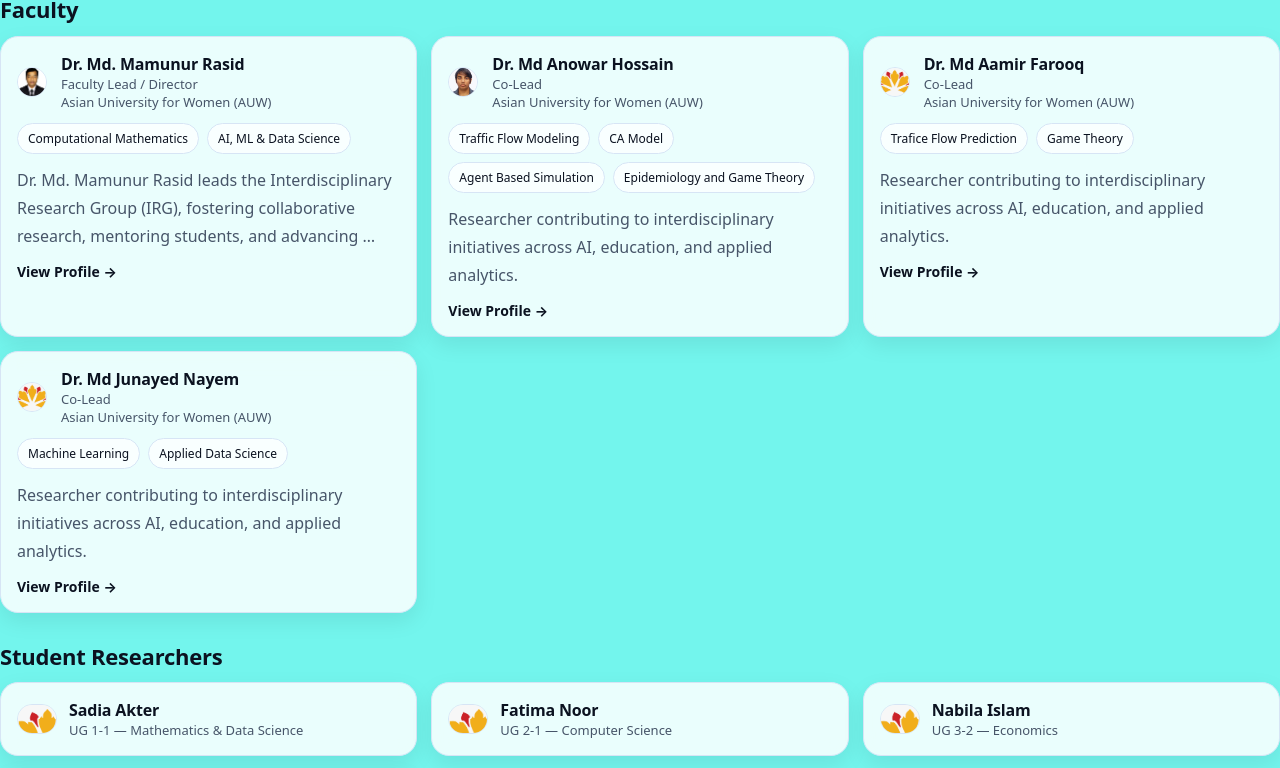
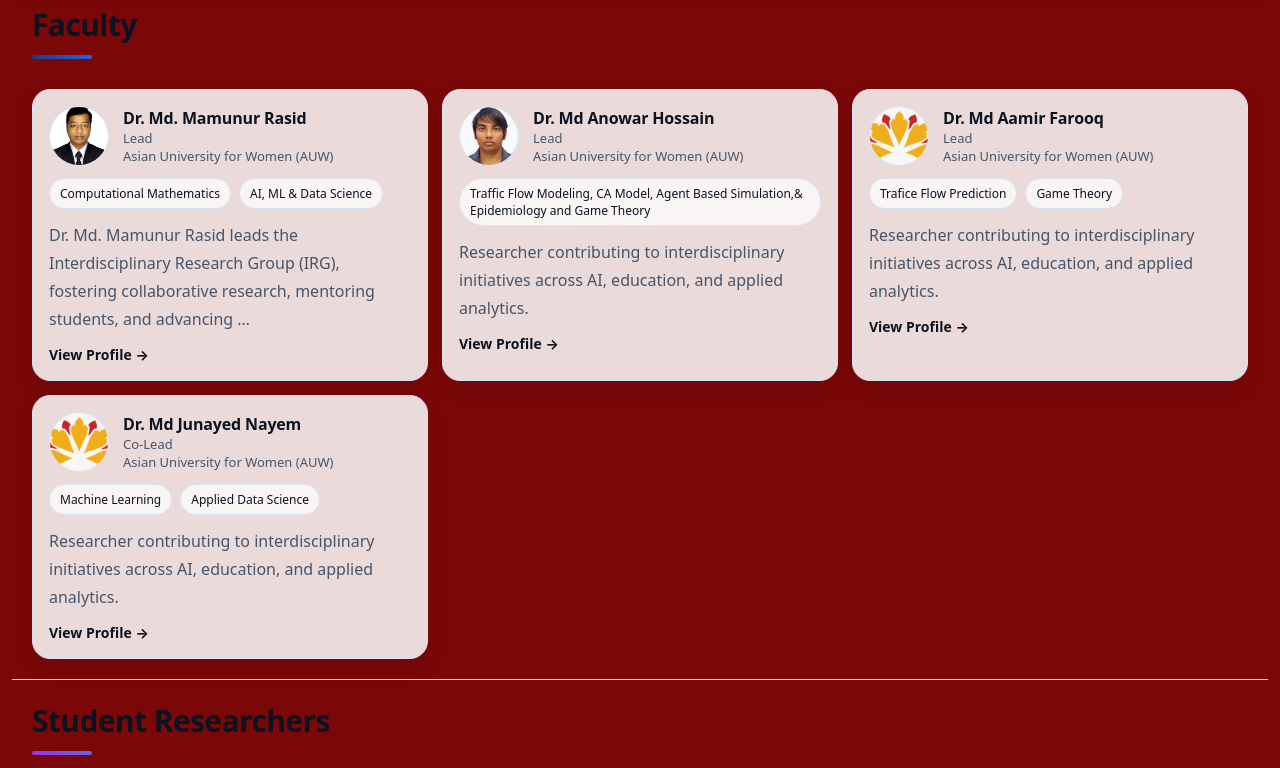
Before and after one commit to Mamunurrasid123/irg-website, a Next.js app: page /members in a window 1280 px wide. Shown: the part 336-1104 px from the top of the page. Built offline with nearby package versions, Linux system fonts and the light colour scheme.

Commit message:
Fix footer layout5

```diff
--- a/app/layout.tsx
+++ b/app/layout.tsx
@@ -11,7 +11,7 @@ export default function RootLayout({ children }: { children: React.ReactNode })
   return (
     <html lang="en">
       <body style={{ margin: 0 }}>
-        <div style={{ minHeight: "100vh", display: "flex", flexDirection: "column", background: "#73f5ed" }}>
+        <div style={{ minHeight: "100vh", display: "flex", flexDirection: "column", background: "#7b0808" }}>
 
           <Navbar />
 
--- a/app/members/data.ts
+++ b/app/members/data.ts
@@ -23,7 +23,7 @@ export const members: Member[] = [
   {
     slug: "mamunur-rasid",
     name: "Dr. Md. Mamunur Rasid",
-    role: "Faculty Lead / Director",
+    role: "Lead",
     affiliation: "Asian University for Women (AUW)",
     interests: [
       "Computational Mathematics",
@@ -41,13 +41,10 @@ export const members: Member[] = [
   {
     slug: "faculty-co-lead-1",
     name: "Dr. Md Anowar Hossain",
-    role: "Co-Lead",
+    role: "Lead",
     affiliation: "Asian University for Women (AUW)",
     interests: [
-      "Traffic Flow Modeling",
-      "CA Model",
-      "Agent Based Simulation",
-      "Epidemiology and Game Theory"
+      "Traffic Flow Modeling, CA Model, Agent Based Simulation,& Epidemiology and Game Theory"
     ],
     photo: "/members/anowar.jpeg",
     bio:
@@ -59,7 +56,7 @@ export const members: Member[] = [
 {
     slug: "faculty-co-lead-2",
     name: "Dr. Md Aamir Farooq",
-    role: "Co-Lead",
+    role: "Lead",
     affiliation: "Asian University for Women (AUW)",
     interests: [
       "Trafice Flow Prediction",
--- a/app/members/page.tsx
+++ b/app/members/page.tsx
@@ -7,23 +7,49 @@ export default function MembersPage() {
   const students = members.filter((m) => m.role === "Student Researcher");
 
   return (
-    <div>
+    <div style={{ maxWidth: 1600, margin: "1rem auto", padding: "0 12px" }}>
       <div className="hero">
-        <div className="kicker">People • Mentorship • Collaboration</div>
+        <div className="kicker" style={{ padding: "0px 10px", marginBottom: 12 }}>People • Mentorship • Collaboration</div>
         <h1 className="h1" style={{ marginTop: 12 }}>
           Members
         </h1>
-        <p className="p" style={{ maxWidth: 920 }}>
+        <p className="p" style={{ maxWidth: 920}}>
           IRG includes AUW faculty and students. Faculty profiles include research interests and links. Student cards show
           program level and major.
         </p>
       </div>
 
       {/* ---------- Faculty ---------- */}
-      <section className="section">
-        <h2 className="h2">Faculty</h2>
+      <section
+        style={{
+          padding: "20px 20px", // ✅ left-right space
 
-        <div className="grid grid-3" style={{ marginTop: 12 }}>
+        }}
+      >
+        <div style={{ marginBottom: 30 }}>
+          <h2
+            style={{
+              fontSize: "30px",
+              fontWeight: 900,
+              letterSpacing: "-0.02em",
+              margin: 0,
+            }}
+          >
+            Faculty
+          </h2>
+
+          <div
+            style={{
+              width: 60,
+              height: 4,
+              background: "linear-gradient(to right, #1e3a8a, #2563eb)",
+              marginTop: 10,
+              borderRadius: 6,
+            }}
+          />
+        </div>
+
+        <div className="grid grid-3">
           {faculty.map((m) => (
             <Link
               key={m.slug}
@@ -34,22 +60,23 @@ export default function MembersPage() {
               <div style={{ display: "flex", gap: 14, alignItems: "center" }}>
                 <div
                   style={{
-    width: 30,
-    height: 30,
+                    width: 60,
+                    height: 60,
                     borderRadius: "50%",
                     overflow: "hidden",
                     border: "1px solid var(--border)",
                     display: "flex",
                     alignItems: "center",
                     justifyContent: "center",
+                    flexShrink: 0,
                   }}
                 >
                   <Image
                     unoptimized
                     src={m.photo || "/members/placeholder.png"}
                     alt={m.name}
-    width={30}
-    height={30}
+                    width={60}
+                    height={60}
                     style={{
                       objectFit: "cover",
                       width: "100%",
@@ -67,7 +94,6 @@ export default function MembersPage() {
                 </div>
               </div>
 
-              {/* Interests (only if exists) */}
               {m.interests?.length ? (
                 <div
                   style={{
@@ -85,7 +111,6 @@ export default function MembersPage() {
                 </div>
               ) : null}
 
-              {/* Bio (only if exists) */}
               {m.bio ? (
                 <p className="p" style={{ marginTop: 12 }}>
                   {m.bio.length > 140 ? m.bio.slice(0, 140) + "…" : m.bio}
@@ -101,29 +126,63 @@ export default function MembersPage() {
       </section>
 
       {/* ---------- Students ---------- */}
-      <section className="section">
-        <h2 className="h2">Student Researchers</h2>
+      <section
+        style={{
+          padding: "20px 20px", // ✅ left-right space
+          borderTop: "1px solid #e5e7eb",
+        }}
+      >
+        <div style={{ marginBottom: 30 }}>
+          <h2
+            style={{
+              fontSize: "30px",
+              fontWeight: 900,
+              letterSpacing: "-0.02em",
+              margin: 0,
+            }}
+          >
+            Student Researchers
+          </h2>
 
-        <div className="grid grid-3" style={{ marginTop: 12 }}>
+          <div
+            style={{
+              width: 60,
+              height: 4,
+              background: "linear-gradient(to right, #9333ea, #6366f1)",
+              marginTop: 10,
+              borderRadius: 6,
+            }}
+          />
+        </div>
+
+        <div className="grid grid-3">
           {students.map((m) => (
             <div key={m.slug} className="card">
               <div style={{ display: "flex", gap: 12, alignItems: "center" }}>
                 <div
                   style={{
-                    width: 40,
-                    height: 30,
-                    borderRadius: 16,
+                    width: 50,
+                    height: 50,
+                    borderRadius: "50%",
                     overflow: "hidden",
                     border: "1px solid var(--border)",
+                    display: "flex",
+                    alignItems: "center",
+                    justifyContent: "center",
+                    flexShrink: 0,
                   }}
                 >
                   <Image
                     unoptimized
                     src={m.photo || "/members/placeholder.png"}
                     alt={m.name}
-                    width={58}
-                    height={58}
-                    style={{ objectFit: "cover" }}
+                    width={50}
+                    height={50}
+                    style={{
+                      objectFit: "cover",
+                      width: "100%",
+                      height: "100%",
+                    }}
                   />
                 </div>
 
@@ -132,7 +191,8 @@ export default function MembersPage() {
                     {m.name}
                   </div>
                   <div className="small">
-                    {m.program ? m.program : "UG"}{m.major ? ` — ${m.major}` : ""}
+                    {m.program ? m.program : "UG"}
+                    {m.major ? ` — ${m.major}` : ""}
                   </div>
                 </div>
               </div>
@@ -140,8 +200,8 @@ export default function MembersPage() {
           ))}
         </div>
 
-        <p className="p" style={{ marginTop: 12 }}>
-          * Student profiles can be expanded later (projects, skills, awards) if needed.
+        <p className="p" style={{ marginTop: 20 }}>
+          * Student profiles can be expanded later (projects, skills, awards).
         </p>
       </section>
     </div>
--- a/components/Footer.tsx
+++ b/components/Footer.tsx
@@ -1,6 +1,6 @@
 export default function Footer() {
   return (
-    <footer style={{ borderTop: "1px solid var(--border)", background: "rgba(22,111,201,0.7)" }} >
+    <footer style={{ borderTop: "1px solid var(--border)", background: "#FFC000" }} >
       <div className="container" style={{ padding: "18px 18px" }}>
         <div style={{ display: "flex", justifyContent: "space-between", gap: 14, flexWrap: "wrap" }}>
           <div>
--- a/components/Navbar.tsx
+++ b/components/Navbar.tsx
@@ -17,7 +17,7 @@ export default function Navbar() {
         position: "sticky",
         top: 0,
         zIndex: 50,
-        background: "rgba(8, 88, 173, 0.7)",
+        background: "#FFC000CC",
         backdropFilter: "blur(10px)",
         borderBottom: "1px solid var(--border)",
       }}
```
Also changed, not shown: app/page.tsx (+64 -7 lines). Lines whose indentation alone changed are shown as unchanged.
